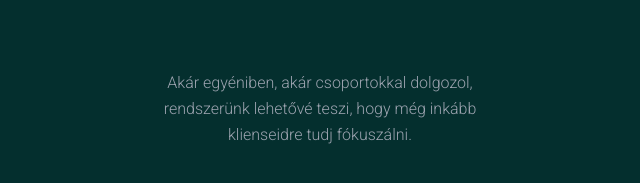
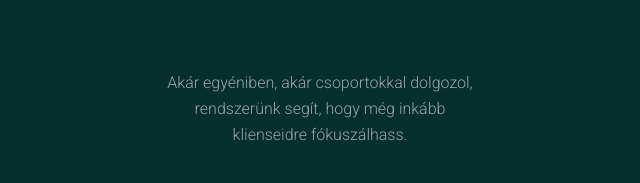
Before and after one commit to lucienruppert/tribebuddy_new, an Angular app: page / in a window 1280 px wide. Shown: the part 451-634 px from the top of the page, without its empty margins (320-960 px from the left). Built offline with nearby package versions, Linux system fonts and the light colour scheme.

Commit message:
reword home

```diff
--- a/src/app/components/home/home.component.html
+++ b/src/app/components/home/home.component.html
@@ -8,7 +8,7 @@
   <span class="text-yellow-500 text-4xl">TribeBuddy</span>
   <span class="text-xl mt-2 text-white">A segítők segítője</span>
   <span class="mt-20 font-light text-center leading-relaxed"
-    >Akár egyéniben, akár csoportokkal dolgozol,<br />rendszerünk lehetővé teszi, hogy még
-    inkább klienseidre tudj fókuszálni.</span
+    >Akár egyéniben, akár csoportokkal dolgozol,<br />rendszerünk segít, hogy még
+    inkább klienseidre fókuszálhass.</span
   >
 </main>
```
